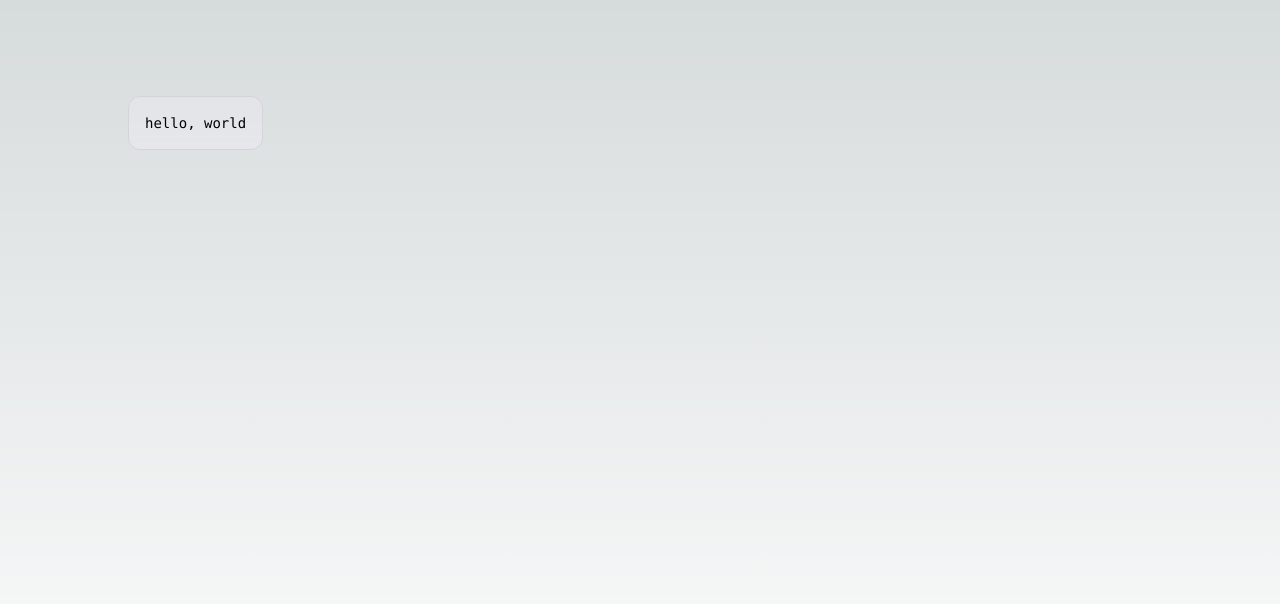
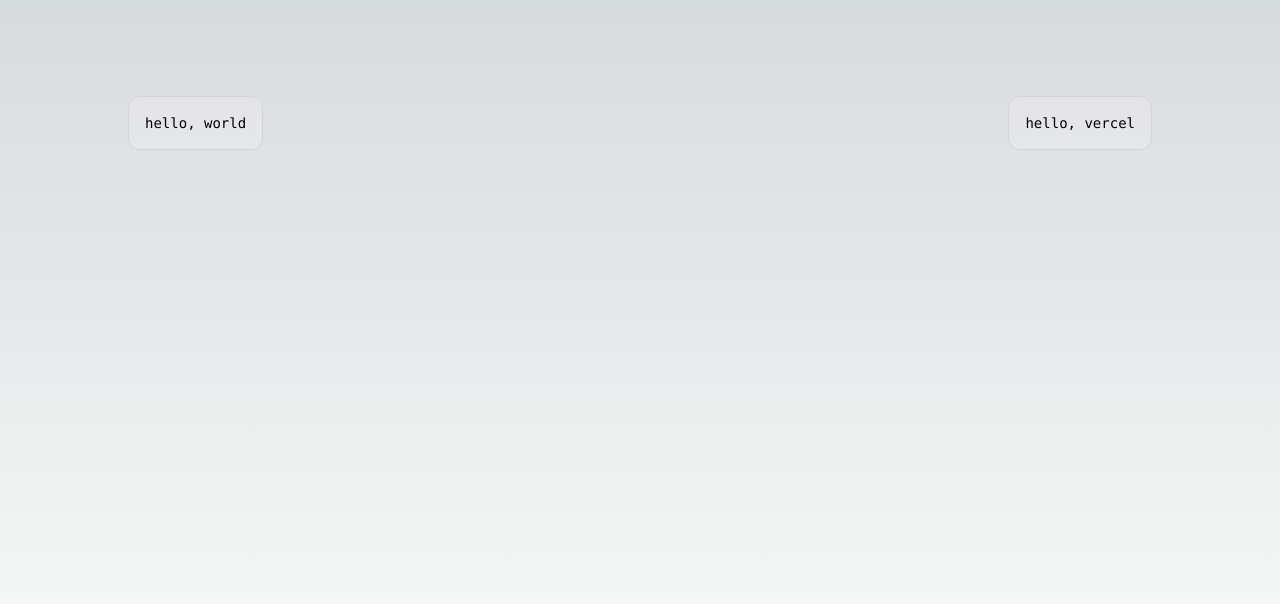
Before and after one commit to gusclifton/hello-world, a Next.js app: page / in a window 1280 px wide. Shown: the top 604 px of the page. Built offline with nearby package versions, Linux system fonts and the light colour scheme.

Commit message:
Update app/page.js

```diff
--- a/app/page.js
+++ b/app/page.js
@@ -6,6 +6,8 @@
       <div className="z-10 w-full max-w-5xl items-center justify-between font-mono text-sm lg:flex">
         <p className="fixed left-0 top-0 flex w-full justify-center border-b border-gray-300 bg-gradient-to-b from-zinc-200 pb-6 pt-8 backdrop-blur-2xl dark:border-neutral-800 dark:bg-zinc-800/30 dark:from-inherit lg:static lg:w-auto  lg:rounded-xl lg:border lg:bg-gray-200 lg:p-4 lg:dark:bg-zinc-800/30">
           hello, world</p>
+          <p className="fixed left-0 top-0 flex w-full justify-center border-b border-gray-300 bg-gradient-to-b from-zinc-200 pb-6 pt-8 backdrop-blur-2xl dark:border-neutral-800 dark:bg-zinc-800/30 dark:from-inherit lg:static lg:w-auto  lg:rounded-xl lg:border lg:bg-gray-200 lg:p-4 lg:dark:bg-zinc-800/30">
+          hello, vercel</p>
       </div>
     </main>
   )
```
